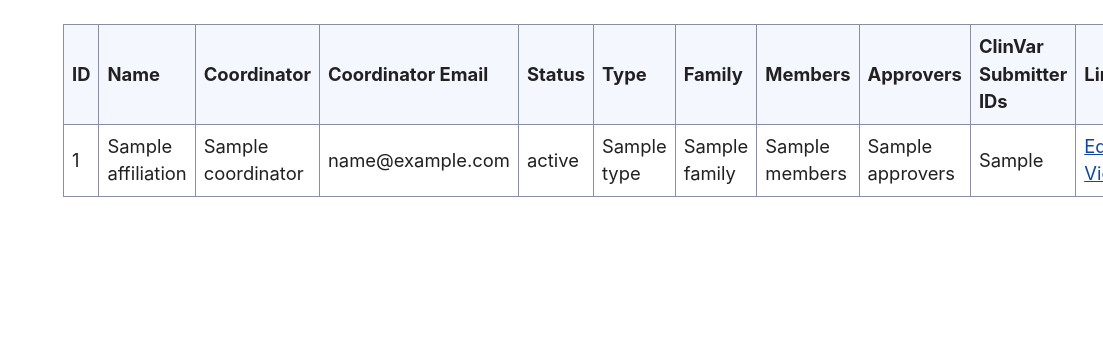
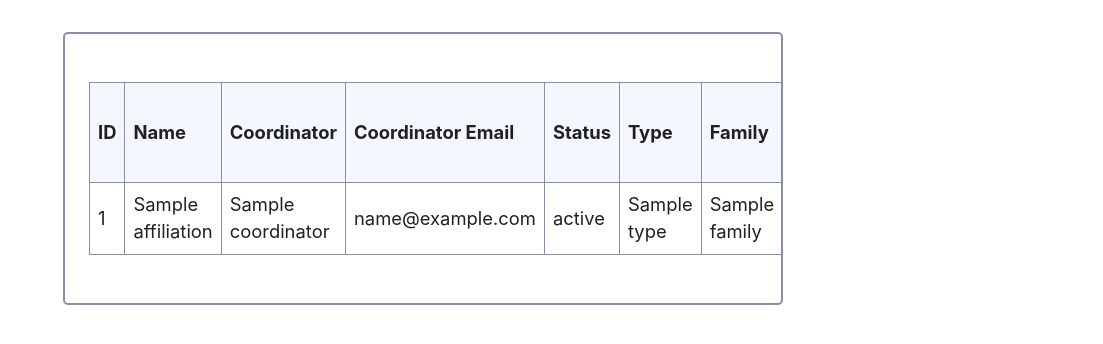
Before and after one commit to bpow/stanford-affils, a Flask app: template src/templates/index.html in a window 1360 px wide; the page is wider, and only the part inside the window is pictured. Shown: the top 344 px of that part, without its empty margins (257-1360 px from the left). Run offline with Flask 3, Linux system fonts and the light colour scheme; the template is opened without the code that fills it: most values are stand-ins (such as "Sample title", 1, 10 or a date in 2020).

Commit message:
chore: Add horizontal scroll to table
For:
https://github.com/ClinGen/stanford-affils/issues/32

```diff
--- a/src/static/simple.css
+++ b/src/static/simple.css
@@ -713,3 +713,12 @@ sub {
 .error {
   color: red;
 }
+
+/* Class that allows us to have a horizontal scrollbar for a table. */
+.scrollable {
+  border-radius: var(--standard-border-radius);
+  border: 2px solid var(--border);
+  margin: 2rem 0;
+  overflow-x: auto;
+  padding: 1.5rem;
+}
--- a/src/templates/index.html
+++ b/src/templates/index.html
@@ -1,5 +1,6 @@
 {% extends 'base.html' %}
 {% block content %}
+    <div class="scrollable">
         <table>
             <thead>
             <tr>
@@ -37,4 +38,5 @@
             {% endfor %}
             </tbody>
         </table>
+    </div>
 {% endblock %}
```
Lines whose indentation alone changed are shown as unchanged.
